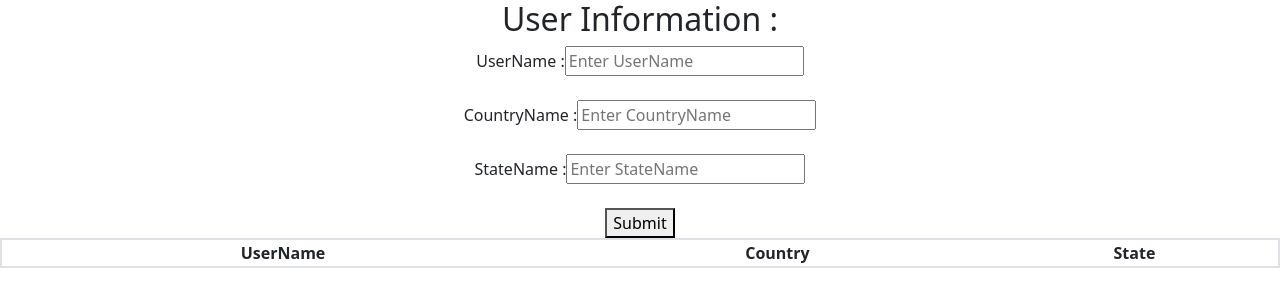
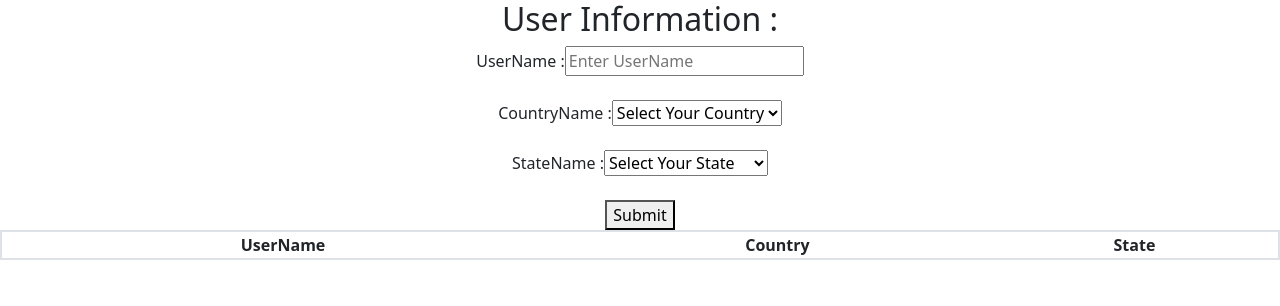
Before and after one commit to ShivarathriSuresh/Vite-React-tasks, a React (Vite) app: page / in a window 1280 px wide. Shown: the top 306 px of the page. Built offline with nearby package versions, Linux system fonts and the light colour scheme.

Commit message:
react-vite-2nd

```diff
--- /dev/null
+++ b/countries and states.js
@@ -0,0 +1,53 @@
+
+export const countries = [
+    "Australia",
+    "Brazil",
+    "Canada",
+    "China",
+    "Egypt",
+    "France",
+    "Germany",
+    "India",
+    "Indonesia",
+    "Italy",
+    "Japan",
+    "Mexico",
+    "Nigeria",
+    "Russia",
+    "South Africa",
+    "South Korea",
+    "United Kingdom",
+    "United States",
+
+];
+
+export const indianStates = [
+    "Andhra Pradesh",
+    "Arunachal Pradesh",
+    "Assam",
+    "Bihar",
+    "Chhattisgarh",
+    "Goa",
+    "Gujarat",
+    "Haryana",
+    "Himachal Pradesh",
+    "Jharkhand",
+    "Karnataka",
+    "Kerala",
+    "Madhya Pradesh",
+    "Maharashtra",
+    "Manipur",
+    "Meghalaya",
+    "Mizoram",
+    "Nagaland",
+    "Odisha",
+    "Punjab",
+    "Rajasthan",
+    "Sikkim",
+    "Tamil Nadu",
+    "Telangana",
+    "Tripura",
+    "Uttar Pradesh",
+    "Uttarakhand",
+    "West Bengal"
+];
--- a/src/Components/Hooks in func/ReactForms/controlledstate.jsx
+++ b/src/Components/Hooks in func/ReactForms/controlledstate.jsx
@@ -1,10 +1,12 @@
 
 import { useState } from "react"
 import { ReusableTable } from "../../../../ReuseTable"
+import { countries,indianStates } from "../../../../countries and states"
 
  export const ControlledStateForm = () =>{
 
-    const [formData,setFormData] = useState({
+    const [formData,setFormData] = useState(
+        {
         userName:"",
         countryName:"",
         stateName:""
@@ -22,12 +24,9 @@ import { ReusableTable } from "../../../../ReuseTable"
       event.preventDefault();
         setSubmittedData([...submittedData,formData])
       console.log(formData);
-      setFormData({
-        userName:"",
+      setFormData({userName:"",
         countryName:"",
-        stateName:""
-
-      })
+        stateName:""})
 
        }
 
@@ -81,25 +80,36 @@ import { ReusableTable } from "../../../../ReuseTable"
       {formErr.nameErr&&<span style={{color:"red"}} >{formErr.nameErr}</span>}<br/>
 
      <label for="countryName"> CountryName :</label>
-     <input type="text" id="country" placeholder="Enter CountryName"
-
-     name="countryName"
+     <select  name="countryName"
      value={formData.countryName}
      onChange={onChangeHandler}
-
-     /><br/>
+>
+     {countries.map((eachCountry)=>{
+        return (
+            <>
+            <option>Select Your Country</option>
+            <option>{eachCountry}</option>
+            </>
+        )
+     })}
+     </select><br/>
 
 {formErr.countryErr&&<span style={{color:"red"}} >{formErr.countryErr}</span>}<br/>
 
 
      <label for="state"> StateName :</label>
-     <input type="text" id="state" placeholder="Enter StateName"
-
-     name="stateName"
+     <select name="stateName"
      value={formData.stateName}
-     onChange={onChangeHandler}
-
-     /><br/>
+     onChange={onChangeHandler}>
+        {indianStates.map((eachState)=>{
+            return(
+                <>
+               <option>Select Your State</option>
+                <option>{eachState}</option>
+                </>
+            )
+        })}
+        </select><br/>
 
 {formErr.stateErr&&<span style={{color:"red"}} >{formErr.stateErr}</span>}<br/>
 
```
